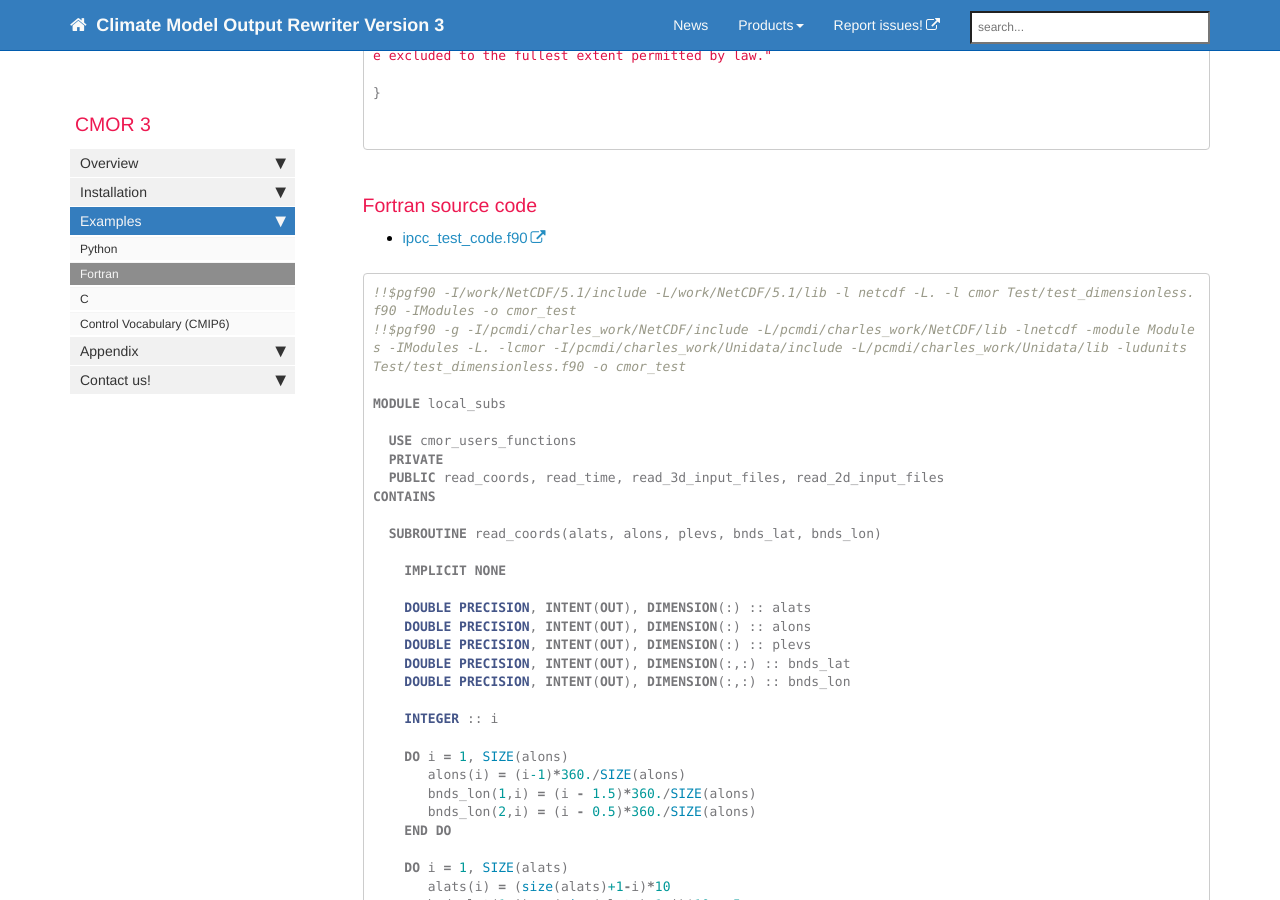
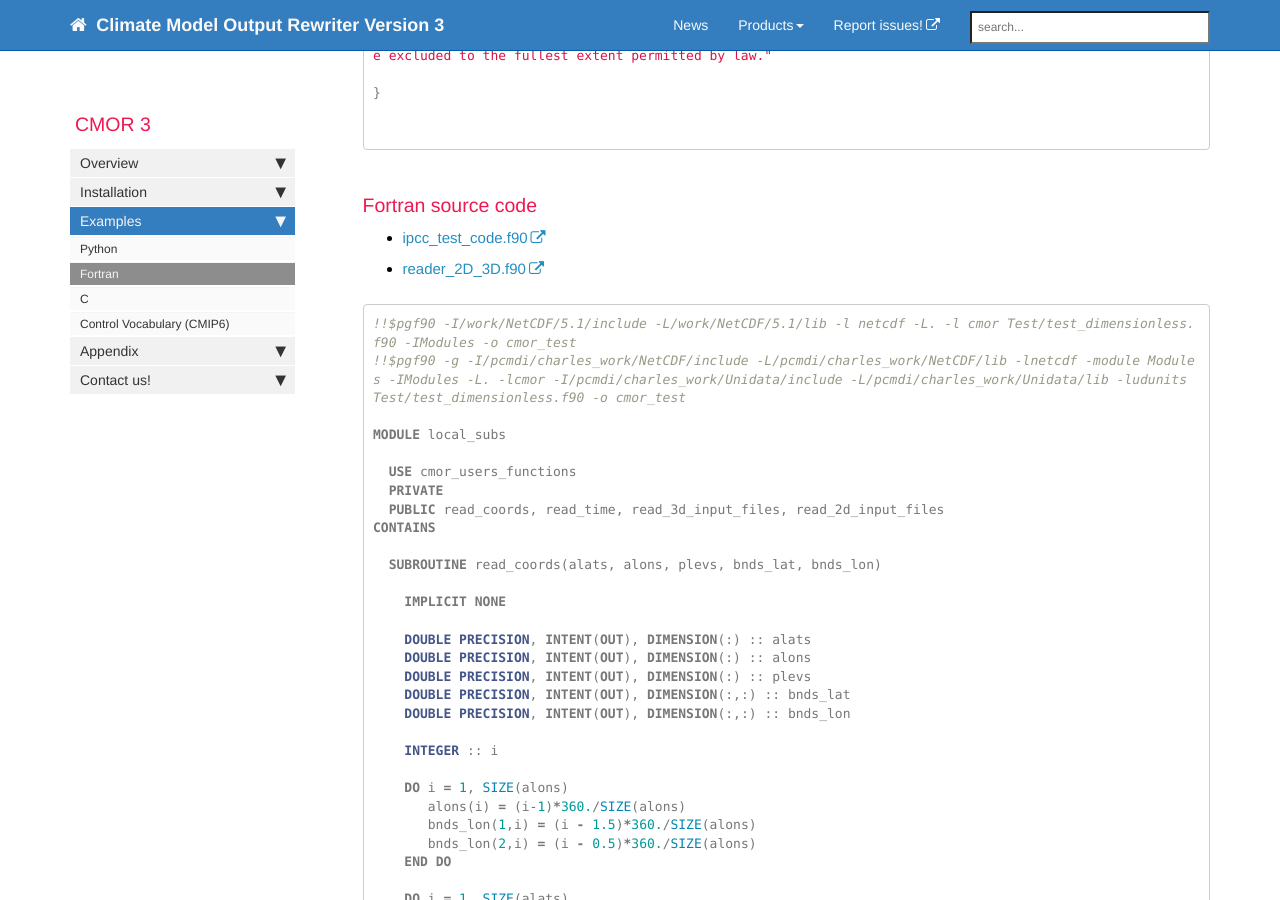
Before and after one commit to mauzey1/cmor3_documentation, a Jekyll site: the page built from mydoc/mydoc_cmor3_fortran.md, in a window 1280 px wide and 900 px high, scrolled down 1960 px. Built offline with Jekyll 4.4.1, drawn with Linux system fonts in a browser that asks for light colours; nearby versions of some CDN libraries; comment, search, counter and statistics services are not loaded.

Commit message:
link to additional file

````diff
--- a/mydoc/mydoc_cmor3_fortran.md
+++ b/mydoc/mydoc_cmor3_fortran.md
@@ -96,6 +96,7 @@ permalink: /mydoc_cmor3_fortran/
 ### Fortran source code
 
 * [ipcc_test_code.f90](https://github.com/PCMDI/cmor/blob/master/Test/ipcc_test_code.f90)
+* [reader_2D_3D.f90](https://github.com/PCMDI/cmor/blob/master/Test/reader_2D_3D.f90.f90)
 
 ```fortran
 !!$pgf90 -I/work/NetCDF/5.1/include -L/work/NetCDF/5.1/lib -l netcdf -L. -l cmor Test/test_dimensionless.f90 -IModules -o cmor_test
````
